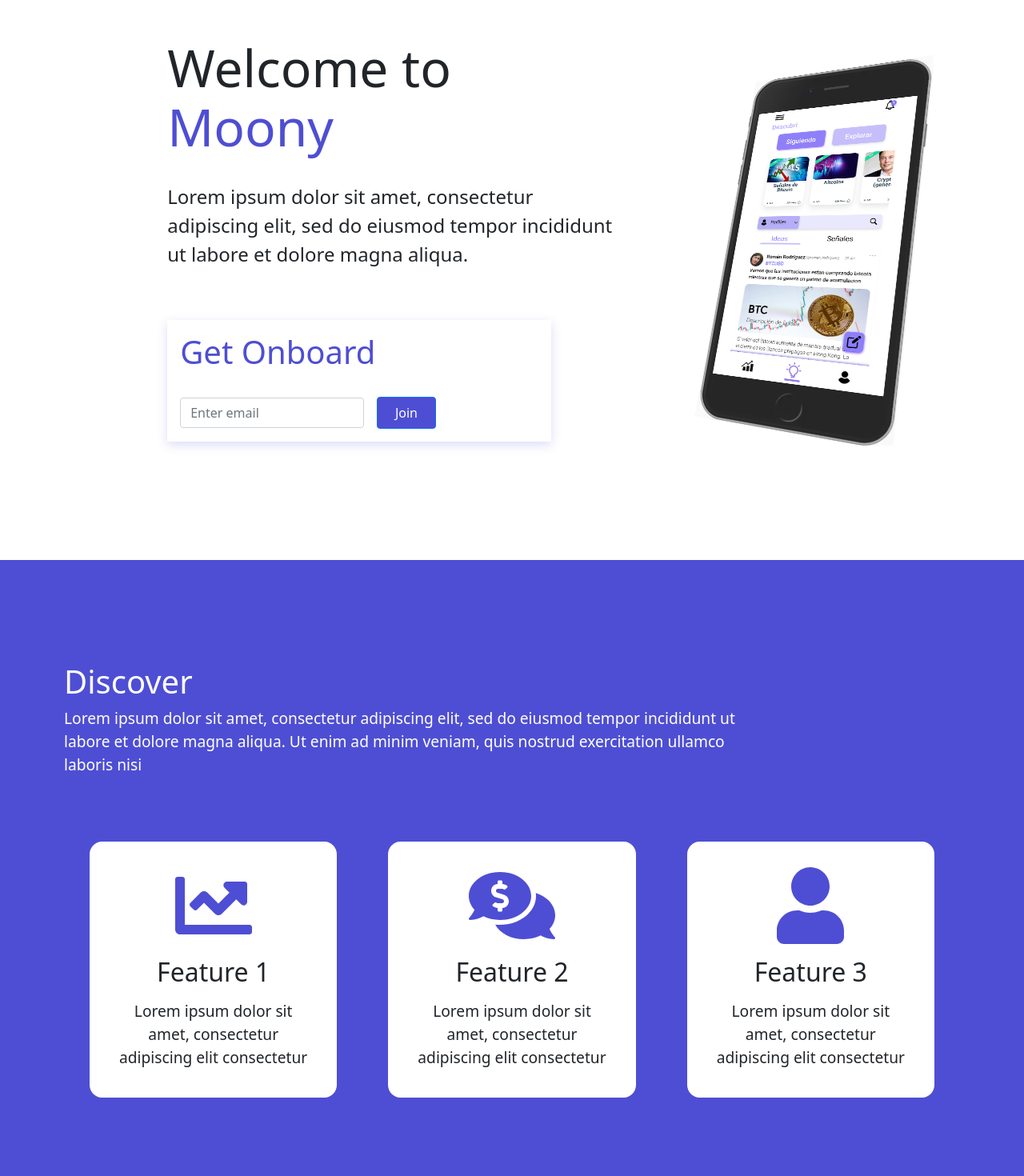
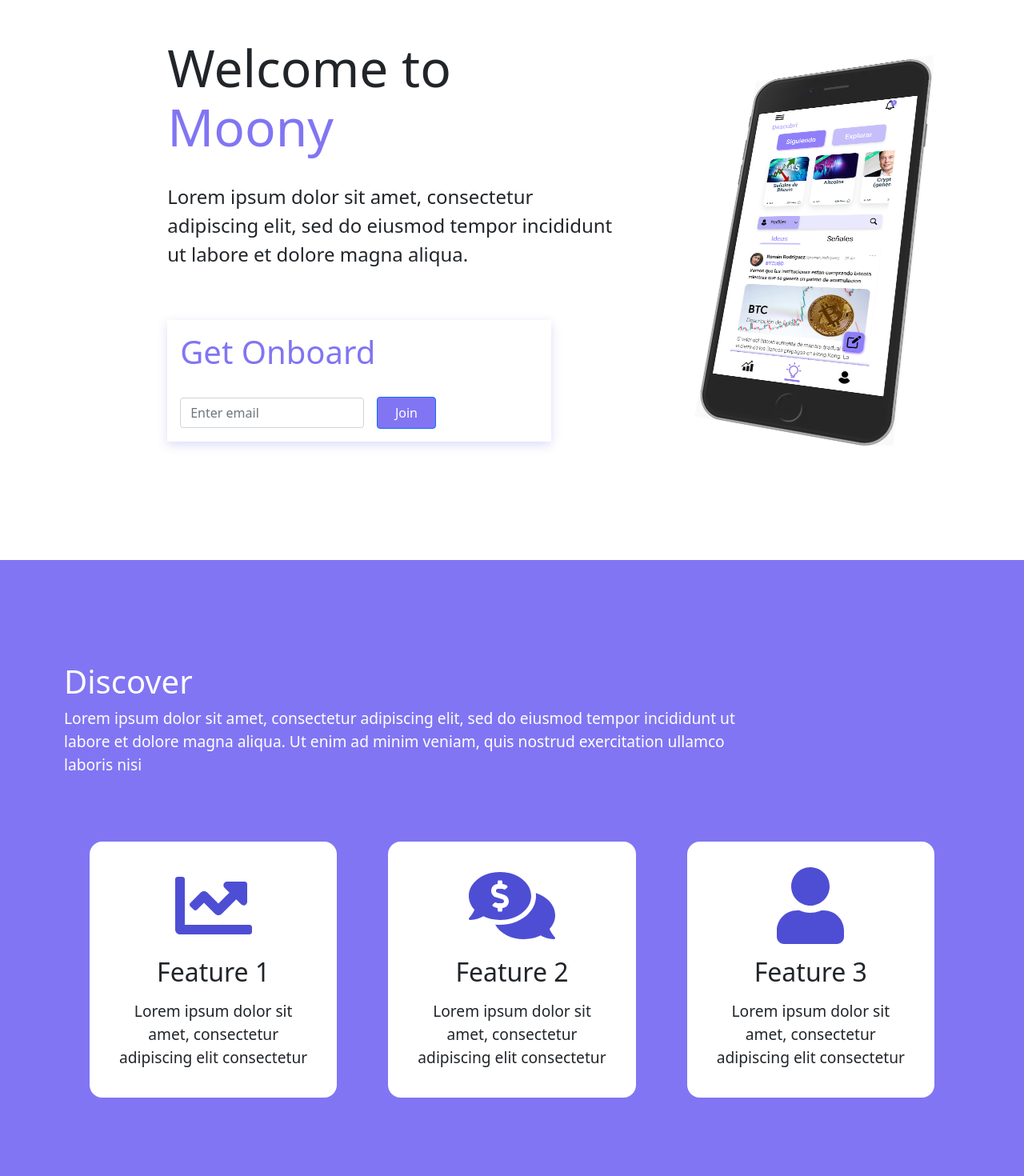
Before and after one commit to dariovp/ja-hackathon, a Next.js app: page / in a window 1280 px wide. Shown: the part 180-1650 px from the top of the page at 80% size. Built offline with nearby package versions, Linux system fonts and the light colour scheme; no server answers.

Commit message:
color change & port

```diff
--- a/components/Section/Intro/Intro.module.css
+++ b/components/Section/Intro/Intro.module.css
@@ -38,7 +38,7 @@
 }
 
 .moonyTitle {
-  color: #4e4ed4;
+  color: #8175f3ff;
 }
 
 .registerInput{
@@ -52,7 +52,7 @@
 
 .icon{
   margin-right: 3rem;
-  color:#4e4ed4
+  color:#8175f3ff
 }
 
 .subtitle{
@@ -63,15 +63,15 @@
   width: 6rem;
   height: 2.5rem;
   margin-left: 1rem;
-  background-color: #4e4ed4;
+  background-color: #8175f3ff;
 }
 
 .inputButton:hover{
-  background-color:#4e4ed4 ;
+  background-color:#8175f3ff ;
 }
 
 .timebox{
-  border: 0.2rem solid  #4e4ed4;
+  border: 0.2rem solid  #8175f3ff;
   font-size: 1.75rem;
   width:3.125rem;
   height: 3.125rem;
@@ -91,7 +91,7 @@
 
 .dateInfo{
 font-size: 0.8rem;
-color: #4e4ed4;
+color: #8175f3ff;
 font-weight: bold;
 }
 
@@ -104,7 +104,7 @@ font-weight: bold;
   width: 30rem;
   padding: 1rem;
   margin-top: 4rem;
-  color:#4e4ed4;
+  color:#8175f3ff;
 box-shadow: rgba(78, 78, 212, 0.2) 0px 4px 12px;}
 
 .imgStyle{
--- a/components/Section/WhatIs.jsx/WhatIs.module.css
+++ b/components/Section/WhatIs.jsx/WhatIs.module.css
@@ -6,7 +6,7 @@
   justify-content: center;
   align-items: center;
   flex-direction: column;
-  background-color:  #4e4ed4;
+  background-color:  #8175f3ff;
 }
 
 .cardContainer{
--- a/next.config.js
+++ b/next.config.js
@@ -1,2 +1,7 @@
 const withImages = require('next-images')
-module.exports = withImages({})
+
+module.exports = withImages({
+    env: {
+        PORT: 'my-value',
+    },
+})
```
Also changed, not shown: pages/register/index.js (+4 -4 lines).
